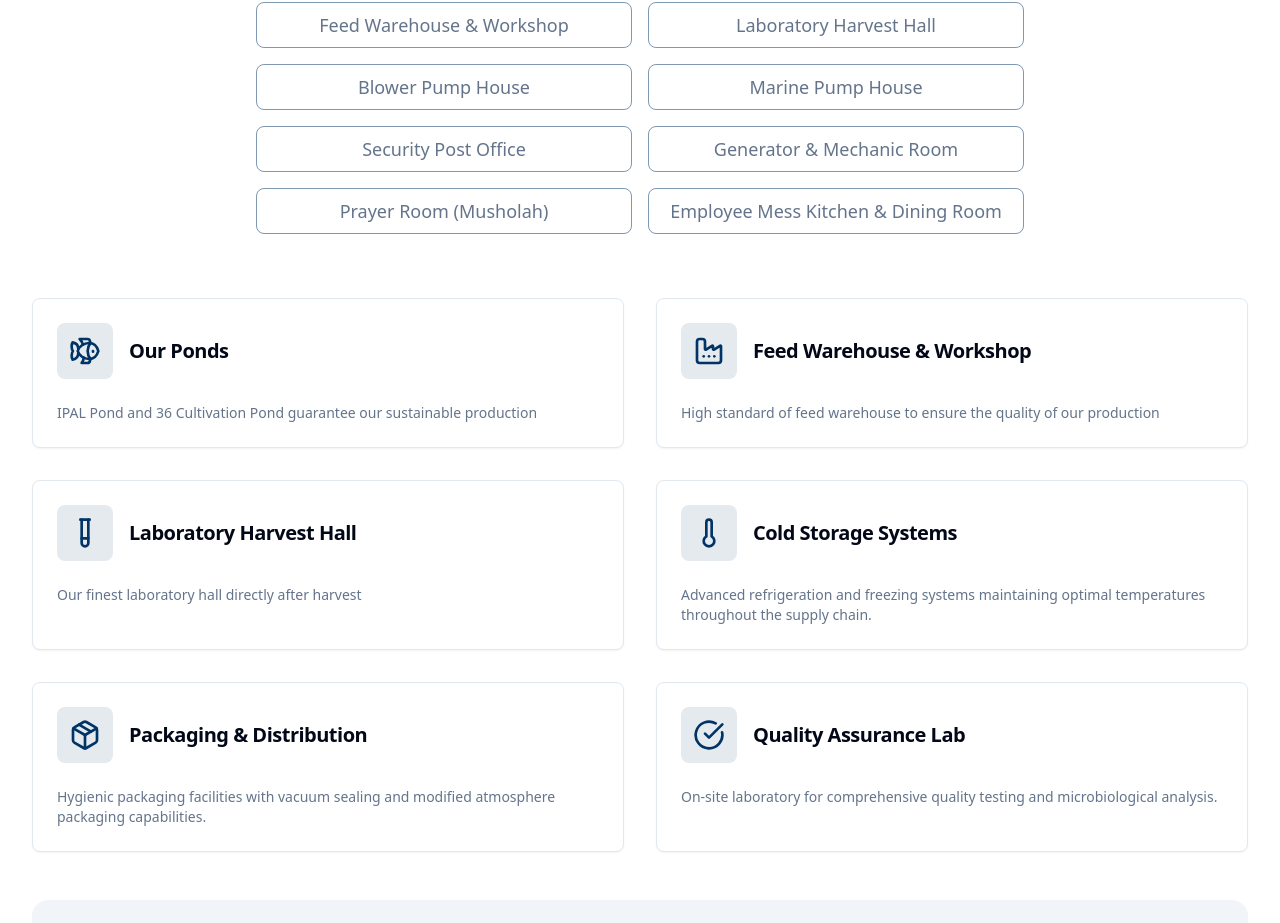
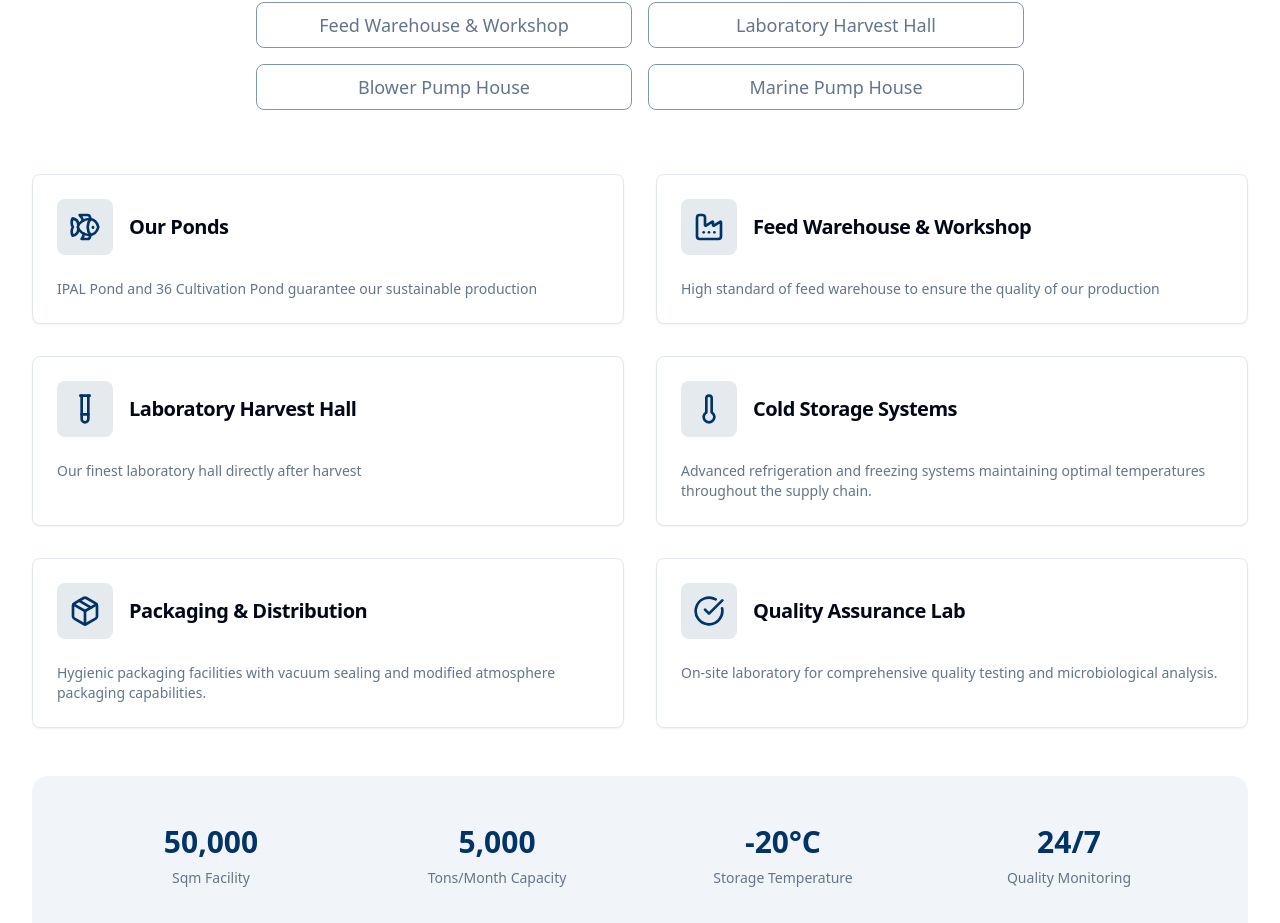
Before and after one commit to marsonparulian/bonafit-bm, a React (Vite) app: page / in a window 1280 px wide. Shown: the part 2396-3319 px from the top of the page. Built offline with nearby package versions, Linux system fonts and the light colour scheme.

Commit message:
Comment out some less important facilities

```diff
--- a/src/components/Facility.tsx
+++ b/src/components/Facility.tsx
@@ -60,10 +60,10 @@ export const Facility = () => {
     "Laboratory Harvest Hall",
     "Blower Pump House",
     "Marine Pump House",
-    "Security Post Office",
-    "Generator & Mechanic Room",
-    "Prayer Room (Musholah)",
-    "Employee Mess Kitchen & Dining Room",
+    // "Security Post Office",
+    // "Generator & Mechanic Room",
+    // "Prayer Room (Musholah)",
+    // "Employee Mess Kitchen & Dining Room",
   ];
 
   return (
```
